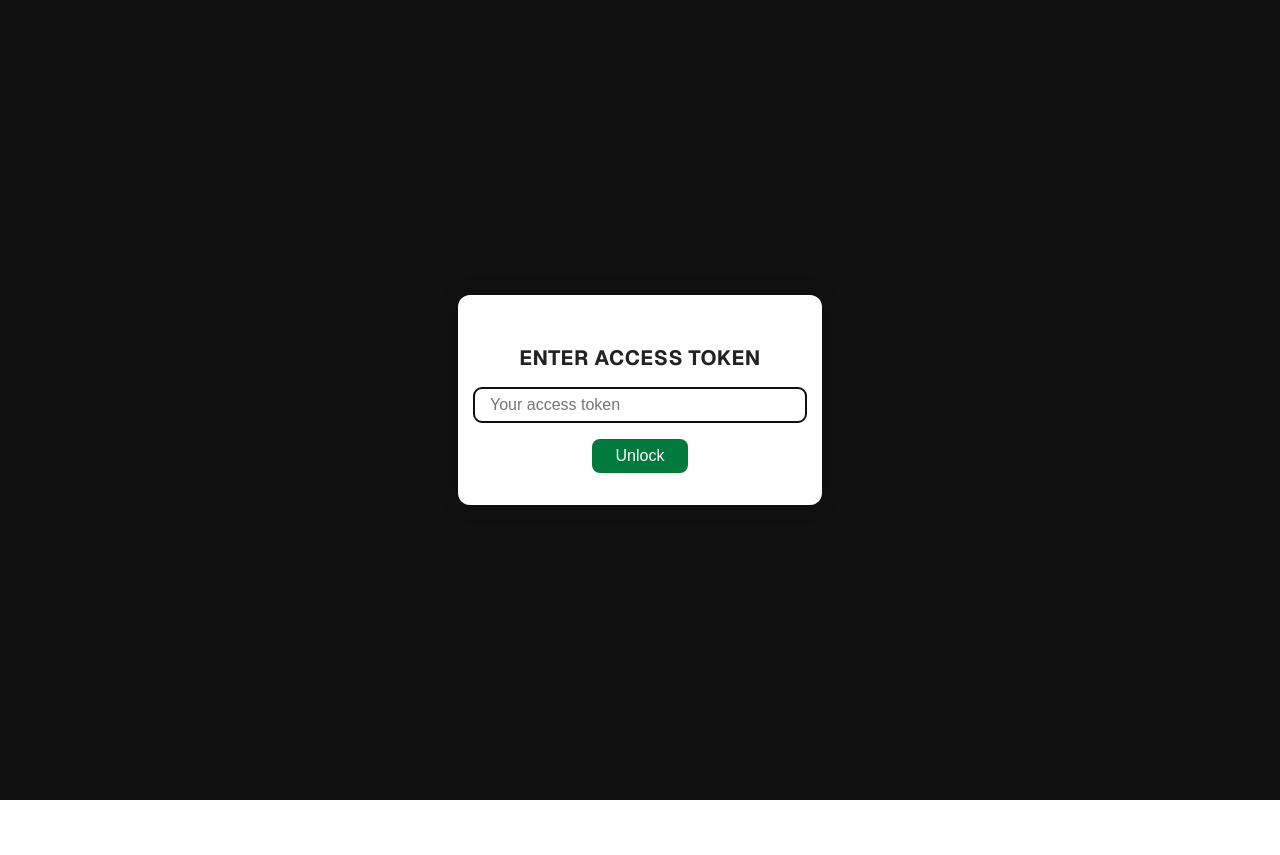
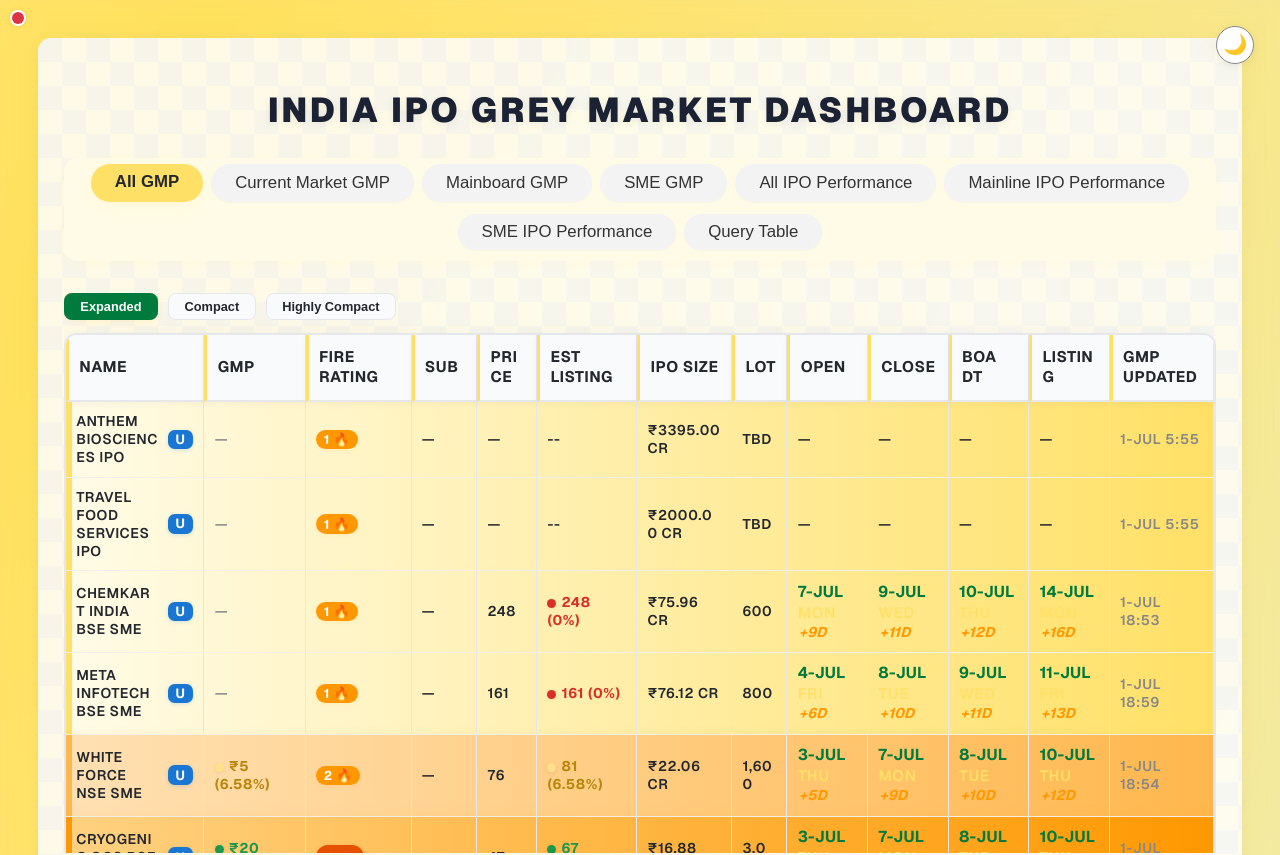
Before and after one commit to ainstarc/ipo-gmp, a Next.js app: page / in a window 1280 px wide. Shown: the top 855 px of the page. Before the commit the page ends 800 px from the top, so only its background shows below. Built offline with nearby package versions, Linux system fonts and the light colour scheme; no server answers.

Commit message:
chore: remove access gate temporarily

```diff
--- a/src/app/layout.tsx
+++ b/src/app/layout.tsx
@@ -4,7 +4,7 @@
 import "./globals.css";
 import ThemeToggle from "@/components/ThemeToggle";
 import PingStatus from "@/components/PingStatus";
-import AccessGate from "@/components/AccessGate";
+// import AccessGate from "@/components/AccessGate";
 
 const geistSans = Geist({
   variable: "--font-geist-sans",
@@ -59,7 +59,7 @@
       >
         <ThemeToggle />
         <PingStatus />
-        <AccessGate>{children}</AccessGate>
+          {children}
       </body>
     </html>
   );
```
